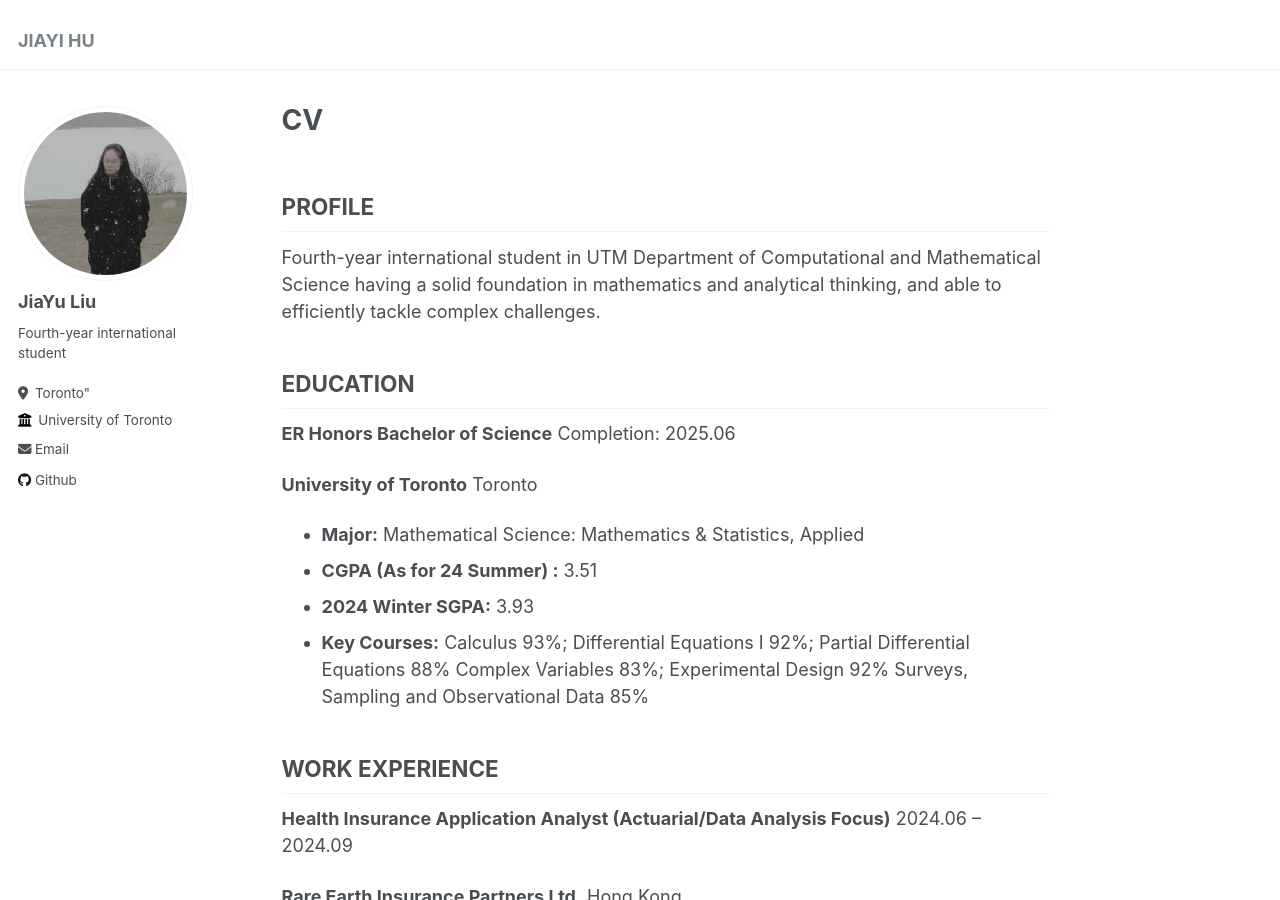
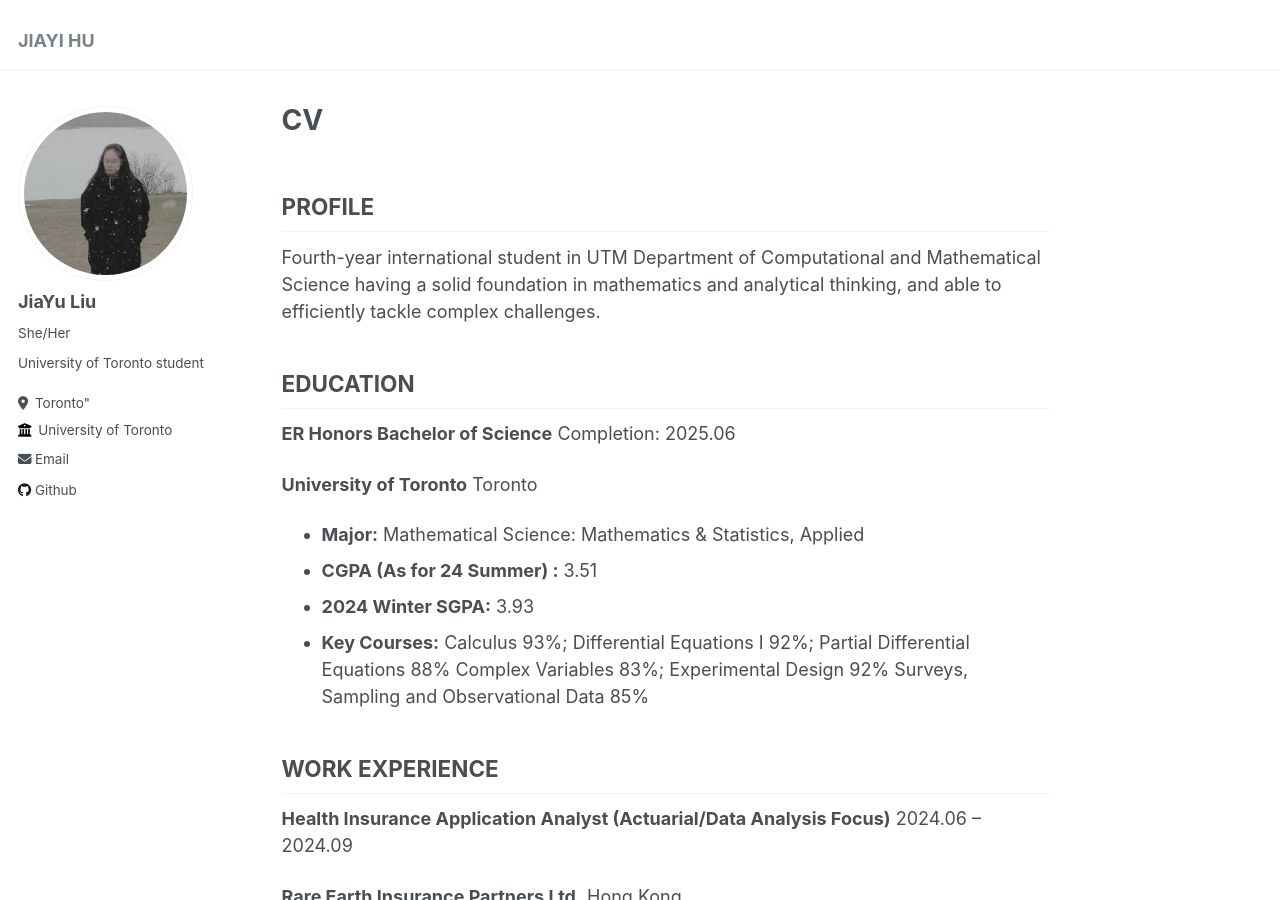
Before and after one commit to Aeon-Hu/Aeon-Hu.github.io, a Jekyll site: the page built from _pages/about.md, in a window 1280 px wide and 900 px high. Built offline with Jekyll 4.4.1, drawn with Linux system fonts in a browser that asks for light colours.

Commit message:
Update _config.yml

```diff
--- a/_config.yml
+++ b/_config.yml
@@ -23,8 +23,8 @@ author:
   # Biographic information
   avatar           : "profile.png"
   name             : "JiaYu Liu"
-  pronouns         :  ""
-  bio              : "Fourth-year international student"
+  pronouns         :  "She/Her"
+  bio              : "University of Toronto student"
   location         : Toronto"
   employer         : "University of Toronto"
   uri              : # URL
```
